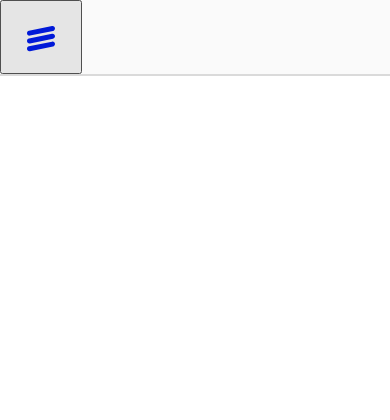
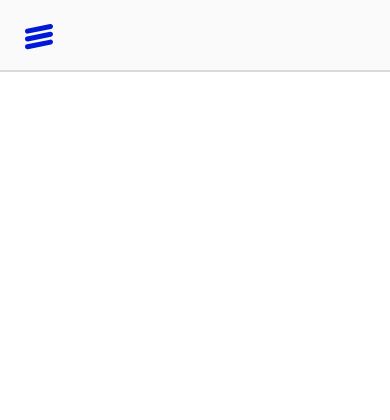
Before and after one commit to ISTE-240-Team-4/crap-design-project, a PHP site: page / in a window 390 px wide. Shown: the top 420 px of the page. Run offline with PHP 8.4, Linux system fonts and the light colour scheme; data comes from the database, SQL or seed files in the repository; some web fonts are replaced.

Commit message:
fix: update styling from mobile logo caused from switching to button element for accessibility

```diff
--- a/assets/css/nav.css
+++ b/assets/css/nav.css
@@ -33,6 +33,8 @@ nav {
 .menu-icon {
   display: block;
   width: fit-content;
+  background-color: var(--color-background);
+  border: none;
   padding: 1.5rem 1.5rem 1rem 1.5rem;
 }
 
```
